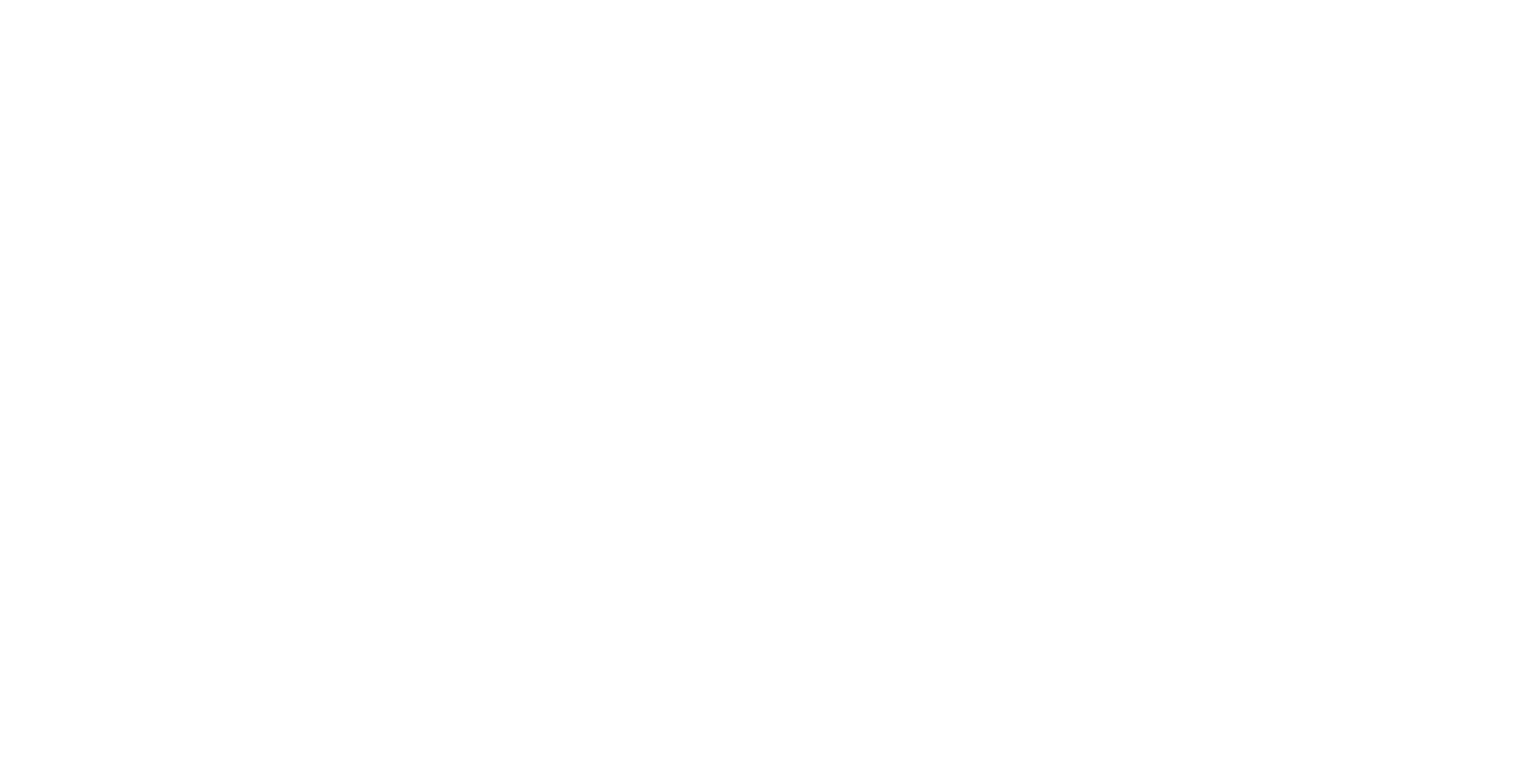
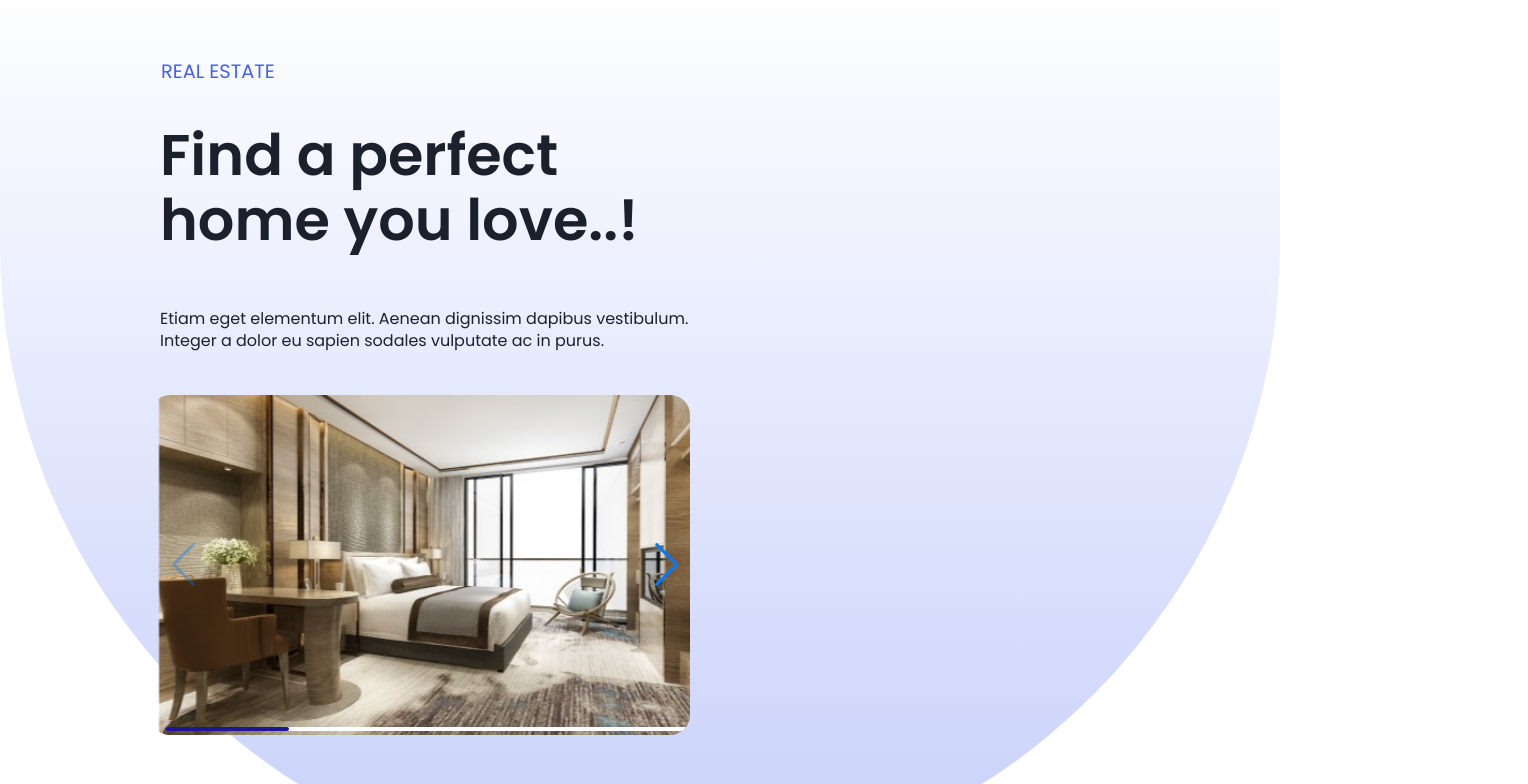
Before and after one commit to faheem-ul/UI-Clone-of-Website-from-Figma, a React (Vite) app: page / in a window 1280 px wide. Shown: the part 180-964 px from the top of the page, 1528 px wide, since content can reach past the window. Before the commit the page ends 800 px from the top, so only its background shows below. Built offline with nearby package versions, Linux system fonts and the light colour scheme.

Commit message:
slider is made with the help of swiper

```diff
--- a/package.json
+++ b/package.json
@@ -21,7 +21,8 @@
     "@fortawesome/react-fontawesome": "^0.2.0",
     "framer-motion": "^11.0.5",
     "react": "^18.2.0",
-    "react-dom": "^18.2.0"
+    "react-dom": "^18.2.0",
+    "swiper": "^11.0.6"
   },
   "devDependencies": {
     "@types/react": "^18.2.56",
--- /dev/null
+++ b/src/Custom/CustomSlider/CustomSlider.css
@@ -0,0 +1,31 @@
+
+.swiper-scrollbar {
+    margin-left: 10px;
+    background-color: white;
+    border-radius: 3px;
+  }
+
+  .swiper-scrollbar-drag {
+
+    background-color: rgb(31, 21, 151);
+  }
+
+  .swiper {
+    margin-left: 150px;
+    margin-top: 50px;
+    width: 540px;
+    height: 340px;
+    border-radius: 20px;
+  }
+
+  .swiper-slide img {
+    margin-left: 9px;
+    display: block;
+    width: 100%;
+    height: 100%;
+    object-fit: cover;
+  }
+
+  .swiper-button-prev{
+    margin-left: 10px;
+  }
--- /dev/null
+++ b/src/Custom/CustomSlider/CustomSlider.jsx
@@ -0,0 +1,64 @@
+import React from "react";
+
+import { Swiper, SwiperSlide } from "swiper/react";
+import { Keyboard, Navigation, Scrollbar } from "swiper/modules";
+
+import "swiper/css";
+import "swiper/css/scrollbar";
+import "swiper/css/navigation";
+import "swiper/css/pagination";
+import "./CustomSlider.css";
+import slidePic from "../../assets/Pictures/pic.jpg";
+
+function CustomSlider() {
+  return (
+    <div>
+      <Swiper
+        spaceBetween={50}
+        slidesPerGroupSkip={3}
+        scrollbar={true}
+        navigation={true}
+        modules={[Keyboard, Navigation, Scrollbar]}
+        className="mySwiper"
+      >
+        <SwiperSlide>
+          <img
+            src={slidePic}
+            alt="this is a slider image"
+            width="100px"
+            height="100px"
+          />
+        </SwiperSlide>
+        <SwiperSlide>
+          {" "}
+          <img
+            src={slidePic}
+            alt="this is a slider image"
+            width="100px"
+            height="100px"
+          />
+        </SwiperSlide>
+        <SwiperSlide>
+          {" "}
+          <img
+            src={slidePic}
+            alt="this is a slider image"
+            width="100px"
+            height="100px"
+          />
+        </SwiperSlide>
+        <SwiperSlide>
+          {" "}
+          <img
+            src={slidePic}
+            alt="this is a slider image"
+            width="100px"
+            height="100px"
+          />
+        </SwiperSlide>
+      </Swiper>
+    </div>
+  );
+}
+
+export default CustomSlider;
--- a/src/Custom/CustomText.jsx
+++ b/src/Custom/CustomText.jsx
@@ -11,7 +11,6 @@
         fontWeight="400"
         lineHeight="22px"
         letterSpacing="0em"
-        // text-align="right"
         {...rest}
       >
         {children}
--- a/src/Landing Page/Header/Header.jsx
+++ b/src/Landing Page/Header/Header.jsx
@@ -1,6 +1,6 @@
 import React from "react";
 
-import { Box, Text, Heading, Icon, Flex } from "@chakra-ui/react";
+import { Box, Icon, Flex } from "@chakra-ui/react";
 import { PhoneIcon, EmailIcon } from "@chakra-ui/icons";
 
 import { FontAwesomeIcon } from "@fortawesome/react-fontawesome";
--- a/src/Landing Page/LandingPage.jsx
+++ b/src/Landing Page/LandingPage.jsx
@@ -1,12 +1,14 @@
 import React from "react";
 import Header from "./Header/Header";
 import Navbar from "./Navbar/Navbar";
+import TopSection from "./TopSection/TopSection";
 
 function LandingPage() {
   return (
     <>
-      <Header></Header>
+      {/* <Header></Header> */}
       <Navbar />
+      <TopSection />
     </>
   );
 }
--- a/src/Landing Page/Navbar/Navbar.jsx
+++ b/src/Landing Page/Navbar/Navbar.jsx
@@ -11,7 +11,7 @@
 function Navbar() {
   return (
     <>
-      <Flex gap="200px" justifyContent="center">
+      <Flex gap="160px" justifyContent="center">
         <Flex
           // width="1440px"
           height="80px"
@@ -50,6 +50,7 @@
               icon={faHouse}
               width="24px"
               height="24px"
+              color="white"
               mt="11px"
               ml="12px"
               padding="0px, 0px, 0px, 0p"
@@ -90,7 +91,9 @@
               mb="7px"
               padding="0px, 0px, 0px, 0p"
             />
-            Add Listing
+            <CustomText color="white" ml="5px">
+              Add Listing
+            </CustomText>
           </Button>
         </Flex>
       </Flex>
--- a/src/Landing Page/TopSection/TopSection.jsx
+++ b/src/Landing Page/TopSection/TopSection.jsx
@@ -0,0 +1,59 @@
+import React from "react";
+
+import { Box, Flex } from "@chakra-ui/react";
+
+import CustomText from "../../Custom/CustomText";
+import CustomHeading from "../../Custom/CustomHeading";
+import CustomSlider from "../../Custom/CustomSlider/CustomSlider";
+
+function TopSection() {
+  return (
+    <>
+      <Flex></Flex>
+      <Box
+        //   alignItems="center"
+        //   width="1440px"
+        height="902px"
+        mt="20px"
+        borderRadius="0px 0px 800px 800px"
+        //   border="0px, 0px, 1px, 0px"
+        bg="linear-gradient(to bottom, rgba(76, 201, 240, 0) 0%, rgba(67, 97, 238, 0.3)
+        100%)"
+      >
+        <CustomText
+          fontSize="19.4px"
+          // width="207px"
+          // height="14px"
+          pt="80px"
+          ml="161px"
+          color="rgba(67, 97, 238, 1)"
+        >
+          REAL ESTATE
+        </CustomText>
+        <CustomHeading
+          width="480px"
+          height="105px"
+          ml="160px"
+          fontSize="57.3px"
+          mt="40px"
+        >
+          Find a perfect home you love..!
+        </CustomHeading>
+        <CustomText
+          width="580px"
+          height="37px"
+          mt="80px"
+          ml="160px"
+          fontWeight="400"
+          fontSize="16px"
+        >
+          Etiam eget elementum elit. Aenean dignissim dapibus vestibulum.
+          Integer a dolor eu sapien sodales vulputate ac in purus.
+        </CustomText>
+        <CustomSlider />
+      </Box>
+    </>
+  );
+}
+
+export default TopSection;
```
Also changed, not shown: src/assets/Pictures/pic.jpg (added), 1 other file (tests, documents, lock files or other folders).
